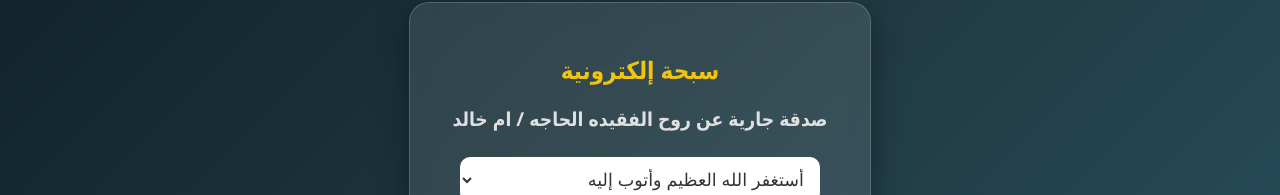
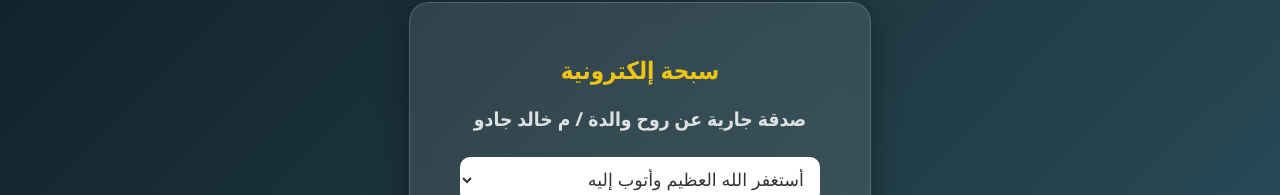
Before and after one commit to Sadaqah-Jariyah/Tasbeh, a plain HTML site: page index.html in a window 1280 px wide. Shown: the part 155-350 px from the top of the page. Drawn offline with Linux system fonts and the light colour scheme.

Commit message:
Update dedication to mother of Khaled Jadoo

```diff
--- a/index.html
+++ b/index.html
@@ -75,7 +75,7 @@
 
 <div class="card">
     <h2>سبحة إلكترونية</h2>
-    <p class="dedication">صدقة جارية عن روح الفقيده الحاجه / ام خالد</p>
+    <p class="dedication">صدقة جارية عن روح والدة / م خالد جادو</p>
 
     <select id="zekrSelect" onchange="resetCount()">
         <option>أستغفر الله العظيم وأتوب إليه</option>
```
